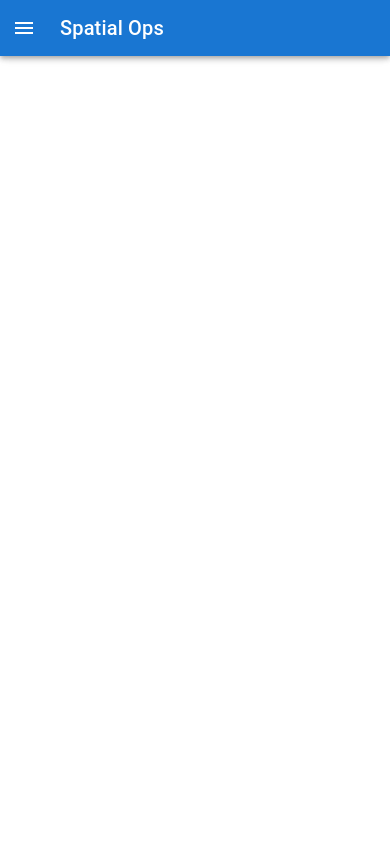
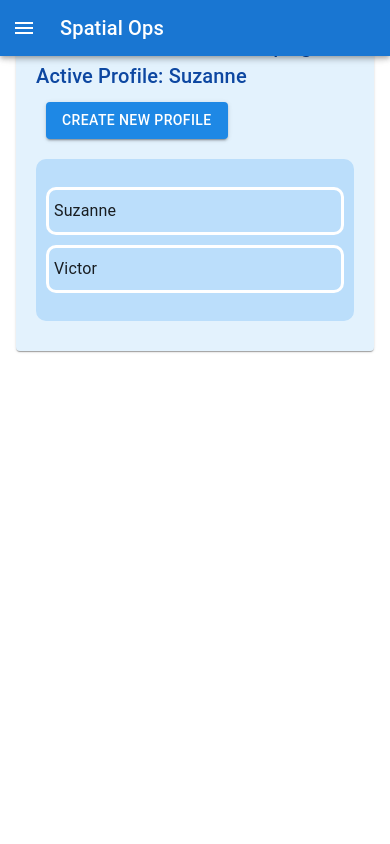
Before and after one commit to victoroyoma/SpatialOpsV2, a React (Create React App) app in the folder Frontend/: page / in a window 390 px wide. Shown: the top 844 px of the page. Built offline with nearby package versions, Linux system fonts and the light colour scheme.

Commit message:
phone UI res changes

```diff
--- a/Frontend/src/components/NavBar.jsx
+++ b/Frontend/src/components/NavBar.jsx
@@ -98,7 +98,7 @@
   );
 
   return (
-    <Box sx={{ display: "flex", flexDirection: "column", minHeight: "100vh" }}>
+    <Box sx={{ display: "flex", flexDirection: "column" }}>
       <AppBar component="nav">
         <Toolbar>
           {isMobile && (
```
